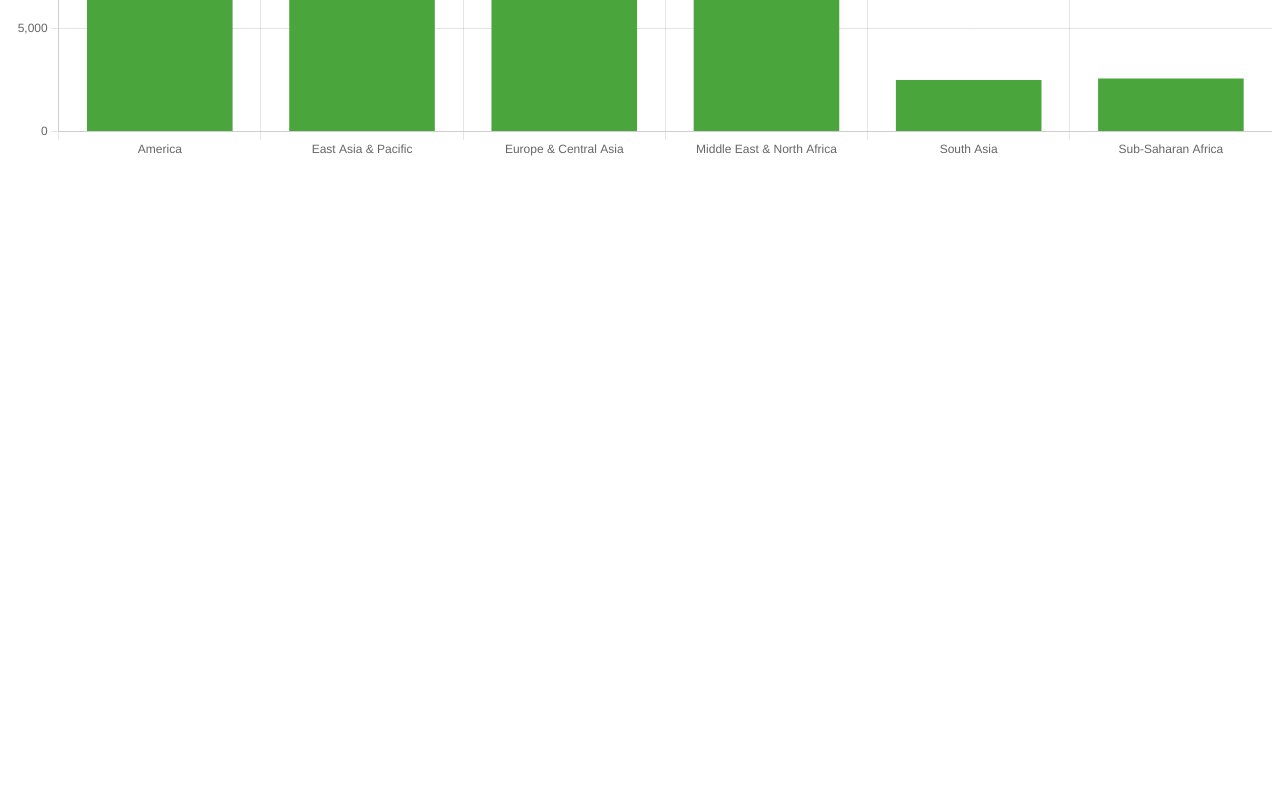
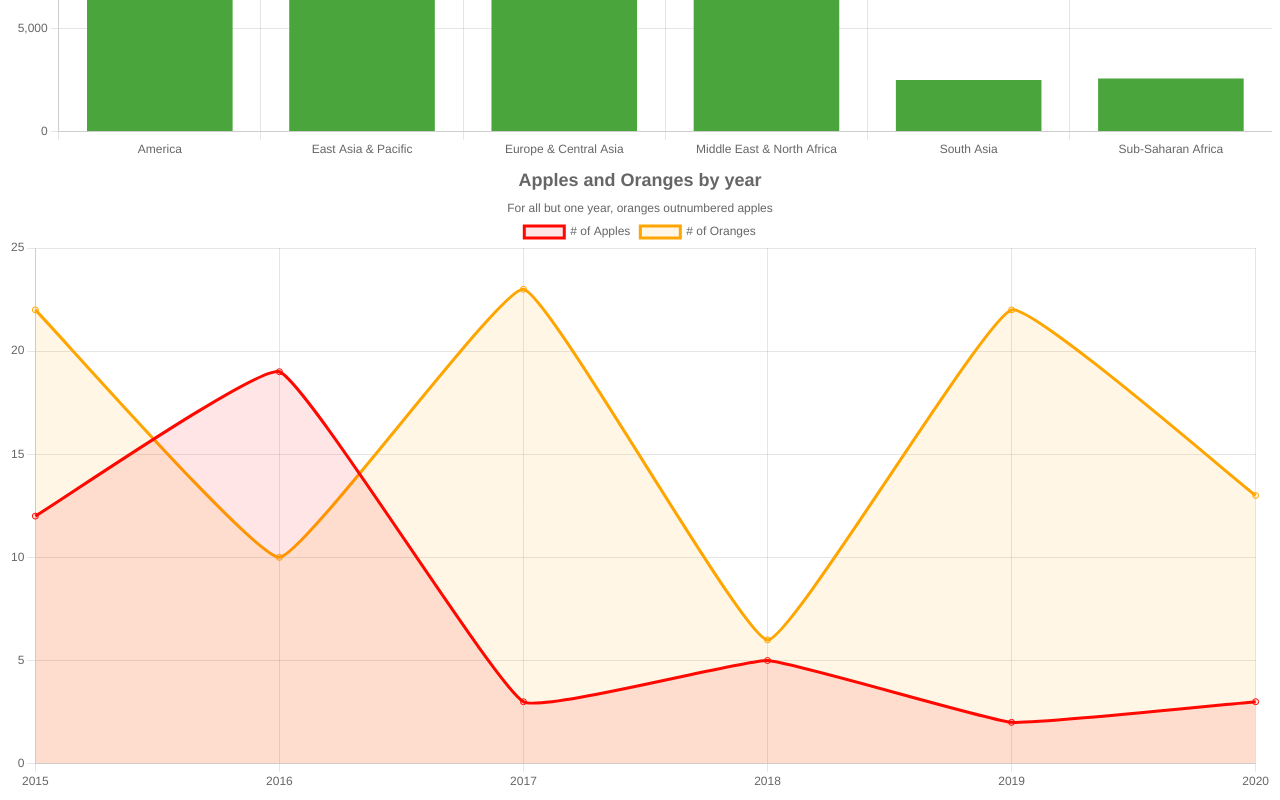
Before and after one commit to dherbers/chart.js-viz, a plain HTML site: page index.html in a window 1280 px wide. Shown: the part 480-1280 px from the top of the page. Before the commit the page ends 800 px from the top, so only its background shows below. Drawn offline with nearby package versions, Linux system fonts and the light colour scheme.

Commit message:
setting up line chart

```diff
--- a/index.html
+++ b/index.html
@@ -14,6 +14,7 @@
   <body>
         <!-- this is where our chart will appear-->
         <canvas id="myChart"></canvas>
+        <canvas id="myChart2"></canvas>
 
 
 <!-- call our JS file-->
--- a/javascript.js
+++ b/javascript.js
@@ -34,3 +34,48 @@ var myChart = new Chart(ctx, {
         },
     },
 });
+
+var ctx = document.getElementById('myChart2').getContext('2d');
+var myChart = new Chart(ctx, {
+    type: 'line',
+
+    data: {
+        labels: ['2015', '2016', '2017', '2018', '2019', '2020'],
+        datasets: [{
+            label: '# of Apples',
+            data: [12, 19, 3, 5, 2, 3],
+            fill: true,
+            borderColor: 'rgba(255, 8, 0)',
+            backgroundColor: 'rgba(255, 8, 0, 0.1)',
+            tension: 0.1},
+        {
+            label: '# of Oranges',
+            data: [22, 10, 23, 6, 22, 13],
+            fill: true,
+            borderColor: 'rgba(255, 165, 0)',
+            backgroundColor: 'rgba(255, 165, 0, 0.1)',
+            tension: 0.1}
+        ]
+    },
+    options: {
+        responsive: true,
+        plugins: {
+            title: {
+                display: true,
+                text: 'Apples and Oranges by year',
+                font: {
+                    size: 18
+                }
+            },
+            subtitle: {
+                display: true,
+                text: 'For all but one year, oranges outnumbered apples'
+            }
+        },
+        scales: {
+            y: {
+                beginAtZero: true,
+            }
+        },
+    },
+});
```
